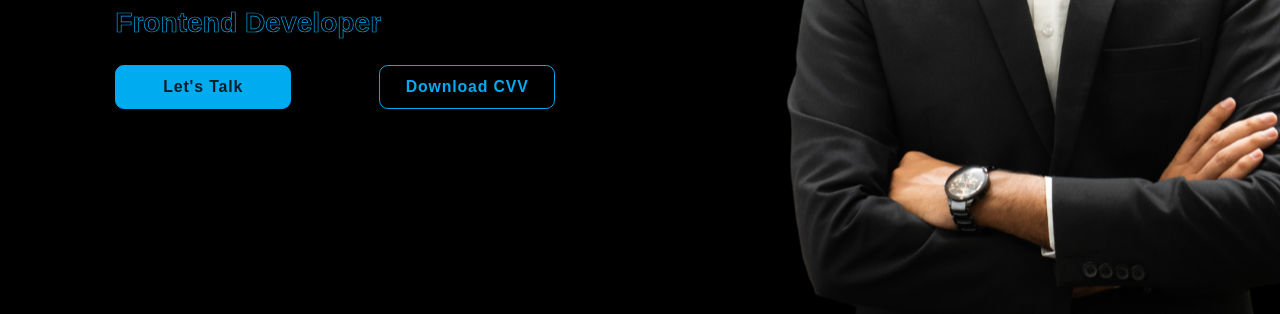
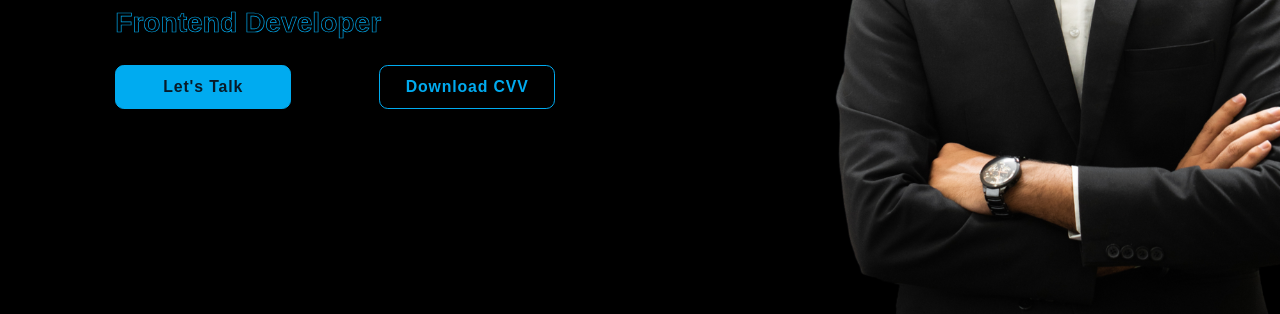
Before and after one commit to yatinrao16/resume, a plain HTML site: page index.html in a window 1280 px wide. Shown: the part 405-719 px from the top of the page. Drawn offline with nearby package versions, Linux system fonts and the light colour scheme.

Commit message:
Update resumestyle.css

```diff
--- a/resumestyle.css
+++ b/resumestyle.css
@@ -88,7 +88,7 @@ section {
   position: relative;
   align-items: center;
   padding: 0 9%;
-  background: url("profilepicresume1.png") no-repeat;
+  background: url("profilepicresume2.png") no-repeat;
   background-size: auto;
   background-position: center;
 }
```
